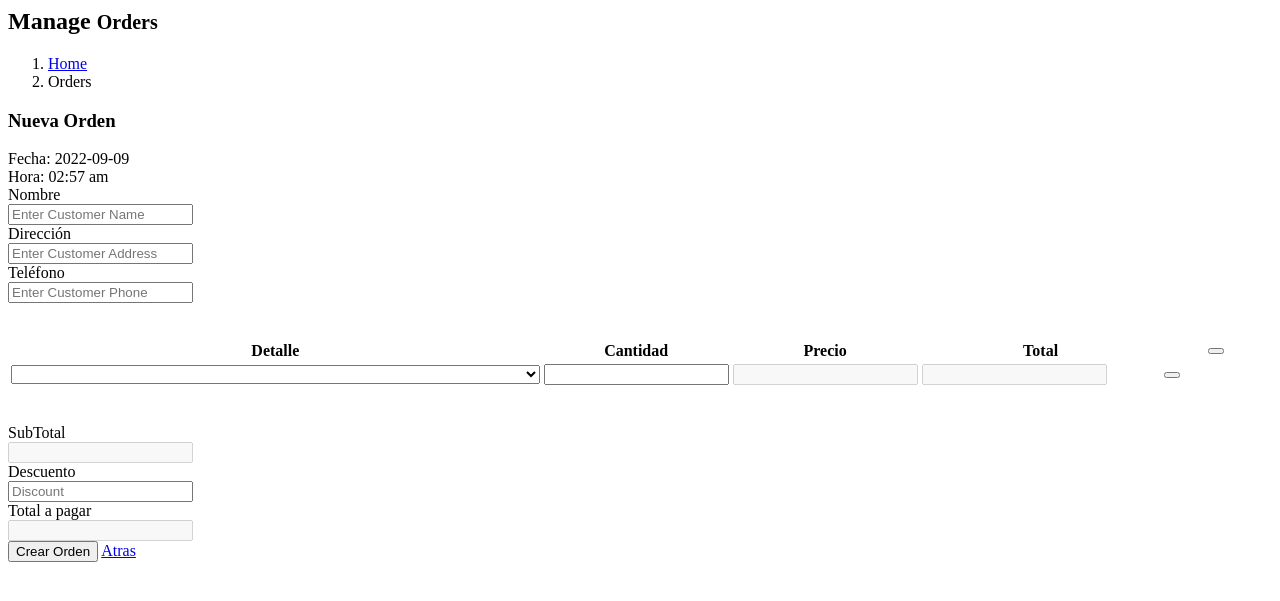
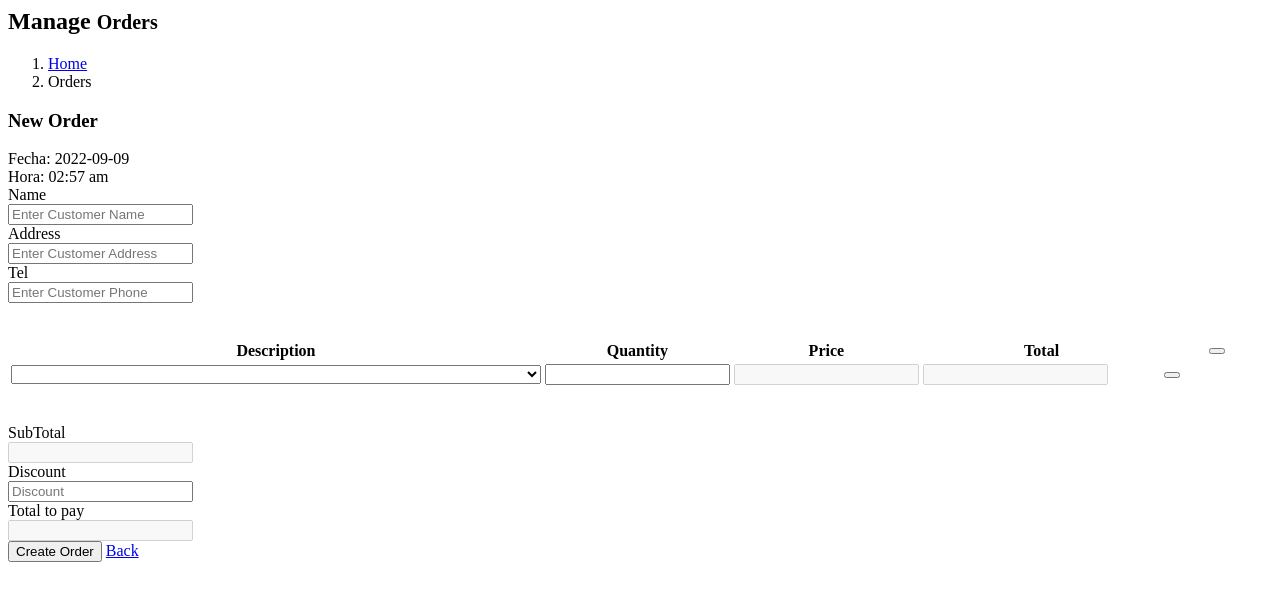
Before and after one commit to Pabloanm/stock, a CodeIgniter app: the page made by application/views/orders/create.php in a window 1280 px wide. Shown: the top 601 px of the page. Run offline with CodeIgniter, Linux system fonts and the light colour scheme; the template is opened without the code that fills it: most values are stand-ins (such as "Sample title", 1, 10 or a date in 2020); data that the repository does not hold is empty.

Commit message:
minor changes on "products attibutes"

```diff
--- a/application/views/attributes/index.php
+++ b/application/views/attributes/index.php
@@ -41,7 +41,7 @@
 
         <div class="box">
           <div class="box-header">
-            <h3 class="box-title">Manage Attributes</h3>
+            <h3 class="box-title">Manage Attributes for Products (Color, Size, format, package, design, weight)</h3>
           </div>
           <!-- /.box-header -->
           <div class="box-body">
--- a/application/views/orders/create.php
+++ b/application/views/orders/create.php
@@ -39,7 +39,7 @@
 
         <div class="box">
           <div class="box-header">
-            <h3 class="box-title">Nueva Orden</h3>
+            <h3 class="box-title">New Order</h3>
           </div>
           <!-- /.box-header -->
           <form role="form" action="<?php base_url('orders/create') ?>" method="post" class="form-horizontal">
@@ -57,21 +57,21 @@
                 <div class="col-md-4 col-xs-12 pull pull-left">
 
                   <div class="form-group">
-                    <label for="gross_amount" class="col-sm-5 control-label" style="text-align:left;">Nombre</label>
+                    <label for="gross_amount" class="col-sm-5 control-label" style="text-align:left;">Name</label>
                     <div class="col-sm-7">
                       <input type="text" class="form-control" id="customer_name" name="customer_name" placeholder="Enter Customer Name" autocomplete="off" />
                     </div>
                   </div>
 
                   <div class="form-group">
-                    <label for="gross_amount" class="col-sm-5 control-label" style="text-align:left;">Dirección</label>
+                    <label for="gross_amount" class="col-sm-5 control-label" style="text-align:left;">Address</label>
                     <div class="col-sm-7">
                       <input type="text" class="form-control" id="customer_address" name="customer_address" placeholder="Enter Customer Address" autocomplete="off">
                     </div>
                   </div>
 
                   <div class="form-group">
-                    <label for="gross_amount" class="col-sm-5 control-label" style="text-align:left;">Teléfono</label>
+                    <label for="gross_amount" class="col-sm-5 control-label" style="text-align:left;">Tel</label>
                     <div class="col-sm-7">
                       <input type="text" class="form-control" id="customer_phone" name="customer_phone" placeholder="Enter Customer Phone" autocomplete="off">
                     </div>
@@ -83,9 +83,9 @@
                 <table class="table table-bordered" id="product_info_table">
                   <thead>
                     <tr>
-                      <th style="width:50%">Detalle</th>
-                      <th style="width:10%">Cantidad</th>
-                      <th style="width:10%">Precio</th>
+                      <th style="width:50%">Description</th>
+                      <th style="width:10%">Quantity</th>
+                      <th style="width:10%">Price</th>
                       <th style="width:20%">Total</th>
                       <th style="width:10%"><button type="button" id="add_row" class="btn btn-default"><i class="fa fa-plus"></i></button></th>
                     </tr>
@@ -156,13 +156,13 @@
                   </div>
                   <?php endif; ?>
                   <div class="form-group">
-                    <label for="discount" class="col-sm-5 control-label">Descuento</label>
+                    <label for="discount" class="col-sm-5 control-label">Discount</label>
                     <div class="col-sm-7">
                       <input type="text" class="form-control" id="discount" name="discount" placeholder="Discount" onkeyup="subAmount()" autocomplete="off">
                     </div>
                   </div>
                   <div class="form-group">
-                    <label for="net_amount" class="col-sm-5 control-label">Total a pagar</label>
+                    <label for="net_amount" class="col-sm-5 control-label">Total to pay</label>
                     <div class="col-sm-7">
                       <input type="text" class="form-control" id="net_amount" name="net_amount" disabled autocomplete="off">
                       <input type="hidden" class="form-control" id="net_amount_value" name="net_amount_value" autocomplete="off">
@@ -176,8 +176,8 @@
               <div class="box-footer">
                 <input type="hidden" name="service_charge_rate" value="<?php echo $company_data['service_charge_value'] ?>" autocomplete="off">
                 <input type="hidden" name="vat_charge_rate" value="<?php echo $company_data['vat_charge_value'] ?>" autocomplete="off">
-                <button type="submit" class="btn btn-primary">Crear Orden</button>
-                <a href="<?php echo base_url('orders/') ?>" class="btn btn-warning">Atras</a>
+                <button type="submit" class="btn btn-primary">Create Order</button>
+                <a href="<?php echo base_url('orders/') ?>" class="btn btn-warning">Back</a>
               </div>
             </form>
           <!-- /.box-body -->
```
Also changed, not shown: captures/CaptureStock1.JPG (added), captures/CaptureStock2.JPG (added), captures/Stock_ERD.JPG (added), 1 other file.
